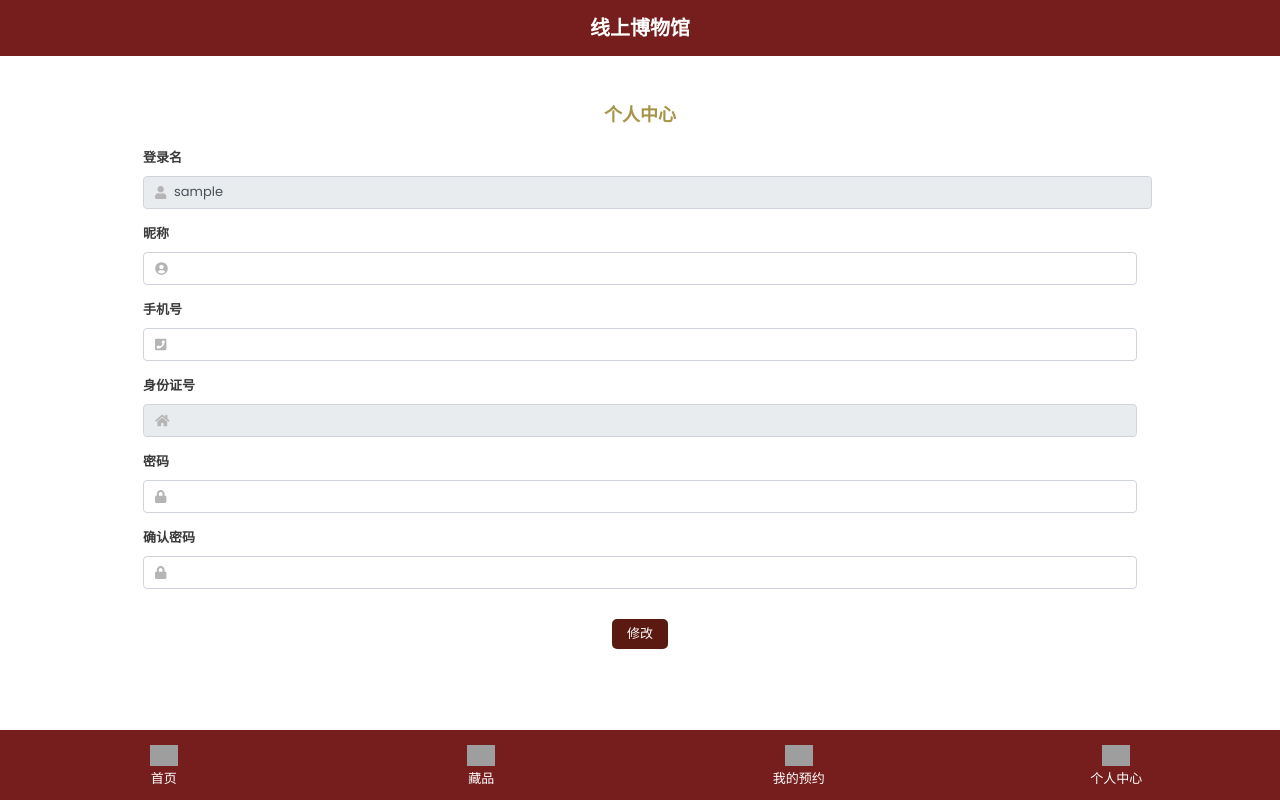
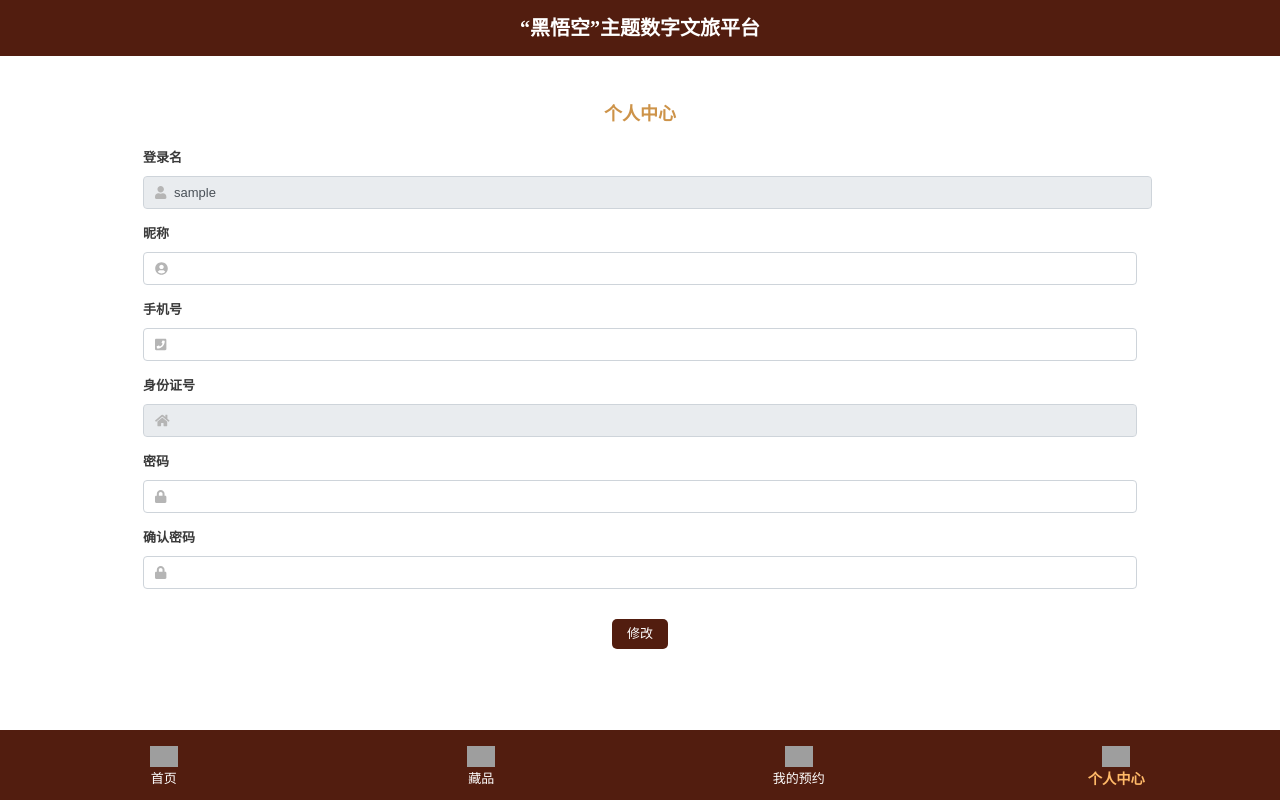
Before and after one commit to ConstantlyGrowup/Bowucode, a plain HTML site: page src/main/resources/userClient/setting.html in a window 1280 px wide. Drawn offline with Linux system fonts and the light colour scheme; sample sign-in values are in the browser's storage; grey boxes are pictures that could not be loaded.

Commit message:
更新了网站相关呈现样式-主题风格

```diff
--- a/src/main/resources/userClient/css/theme.css
+++ b/src/main/resources/userClient/css/theme.css
@@ -53,7 +53,7 @@
 ----------------------------------------------------- */
 @import "https://fonts.googleapis.com/css?family=Poppins:300,400,500,600,700";
 body {
-  font-family: 'Poppins', sans-serif;
+  font-family: 楷体, KaiTi;
   background: #ffffff;
   font-size: 13px;
   color: #393939; }
@@ -63,7 +63,7 @@ input,
 optgroup,
 select,
 textarea {
-  font-family: 'Poppins', sans-serif; }
+  font-family: 'DFKai-SB', sans-serif; }
 
 .custom-select,
 .form-control {
@@ -123,7 +123,7 @@ img {
   text-align: center; }
 
 .theme-button {
-  background-color: #5A1A11;
+  background-color: #521D0F;
   padding: 5px 15px;
   color: #fff;
   cursor: pointer;
@@ -333,7 +333,7 @@ body .form-control:focus {
     max-width: 99999px; } }
 .subsite-heading {
   text-align: center;
-  color: #A69447;
+  color: #CD9349;
   font-size: 18px;
   width: 100%;
   font-weight: 600;
@@ -566,7 +566,7 @@ form .input-group > .form-control:not(:last-child) {
   left: 0px;
   height: 56px;
   width: 100%;
-  background-color: #761E1E;
+  background-color: #521D0F;
   border-bottom: 0px solid #ddd; }
 
 .navbar {
@@ -886,7 +886,7 @@ a[data-toggle="collapse"] {
 ----------------------------------------------------- */
 .bottom-panel {
   height: 70px;
-  background-color: #761E1E;
+  background-color: #521D0F;
   width: 100%;
   border-top: 0px solid #ddd;
   position: fixed;
@@ -914,6 +914,11 @@ a[data-toggle="collapse"] {
   .bottom-panel .bp-col:last-child {
     border-right: 0px solid #ddd; }
 
+  .selected-bottom-text {
+    font-weight: bold;
+    color: #FFB968;
+    font-size: 1.1em; /* 这里1.2em表示相对于父元素字体大小的1.2倍，可根据需要调整，如1.5em */
+  }
 /* ---------------------------------------------------
 6. HOMEPAGE
 ----------------------------------------------------- */
--- a/src/main/resources/userClient/setting.html
+++ b/src/main/resources/userClient/setting.html
@@ -2,7 +2,7 @@
 <html lang="zh-CN">
 <head>
     <meta charset="UTF-8">
-        <title>线上博物馆</title>
+        <title>“黑悟空”主题数字文旅平台</title>
 		<meta name="viewport" content="width=device-width, initial-scale=1, shrink-to-fit=no">
 		<meta name="mobile-web-app-capable" content="yes">
 		<meta name="apple-mobile-web-app-capable" content="yes">
@@ -37,7 +37,7 @@
 			<!-- Header  -->
 			<nav class="navbar navbar-expand-lg navbar-light bg-header">
 				<div class="container-fluid">
-					<div class="logo">线上博物馆</div>
+					<div class="logo">“黑悟空”主题数字文旅平台</div>
 				</div>
 			</nav>
 			<!-- .Header  -->
@@ -142,7 +142,7 @@
 				<div class="bp-col">
 					<a href="setting.html">
 						<div class="bp-icon"><img src="img/ipaccount.png" alt="icon"></div>
-						<div class="bp-text">个人中心</div>
+						<div class="selected-bottom-text">个人中心</div>
 					</a>
 				</div>
 			</div>
--- a/target/classes/userClient/css/theme.css
+++ b/target/classes/userClient/css/theme.css
@@ -53,7 +53,7 @@
 ----------------------------------------------------- */
 @import "https://fonts.googleapis.com/css?family=Poppins:300,400,500,600,700";
 body {
-  font-family: 'Poppins', sans-serif;
+  font-family: 楷体, KaiTi;
   background: #ffffff;
   font-size: 13px;
   color: #393939; }
@@ -63,7 +63,7 @@ input,
 optgroup,
 select,
 textarea {
-  font-family: 'Poppins', sans-serif; }
+  font-family: 'DFKai-SB', sans-serif; }
 
 .custom-select,
 .form-control {
@@ -123,7 +123,7 @@ img {
   text-align: center; }
 
 .theme-button {
-  background-color: #5A1A11;
+  background-color: #521D0F;
   padding: 5px 15px;
   color: #fff;
   cursor: pointer;
@@ -333,7 +333,7 @@ body .form-control:focus {
     max-width: 99999px; } }
 .subsite-heading {
   text-align: center;
-  color: #A69447;
+  color: #CD9349;
   font-size: 18px;
   width: 100%;
   font-weight: 600;
@@ -566,7 +566,7 @@ form .input-group > .form-control:not(:last-child) {
   left: 0px;
   height: 56px;
   width: 100%;
-  background-color: #761E1E;
+  background-color: #521D0F;
   border-bottom: 0px solid #ddd; }
 
 .navbar {
@@ -886,7 +886,7 @@ a[data-toggle="collapse"] {
 ----------------------------------------------------- */
 .bottom-panel {
   height: 70px;
-  background-color: #761E1E;
+  background-color: #521D0F;
   width: 100%;
   border-top: 0px solid #ddd;
   position: fixed;
@@ -914,6 +914,11 @@ a[data-toggle="collapse"] {
   .bottom-panel .bp-col:last-child {
     border-right: 0px solid #ddd; }
 
+  .selected-bottom-text {
+    font-weight: bold;
+    color: #FFB968;
+    font-size: 1.1em; /* 这里1.2em表示相对于父元素字体大小的1.2倍，可根据需要调整，如1.5em */
+  }
 /* ---------------------------------------------------
 6. HOMEPAGE
 ----------------------------------------------------- */
```
Also changed, not shown: src/main/resources/userClient/col-list.html (+3 -3 lines), src/main/resources/userClient/collDetail.html (+2 -2 lines), src/main/resources/userClient/index.html (+5 -3 lines), src/main/resources/userClient/myReserveDetail.html (+3 -3 lines), target/classes/userClient/col-list.html (+2 -2 lines), target/classes/userClient/index.html (+4 -2 lines), target/classes/userClient/myReserveDetail.html (+1 -1 lines), src/main/resources/userClient/img/slide-index1.jpg, src/main/resources/userClient/img/slide-index2.jpg, src/main/resources/userClient/img/subtitle-collection-1.jpg (deleted), src/main/resources/userClient/img/subtitle-collection.jpg, target/classes/userClient/img/slide-index1.jpg, target/classes/userClient/img/slide-index2.jpg, target/classes/userClient/img/subtitle-collection-1.jpg (deleted), 1 more files.
